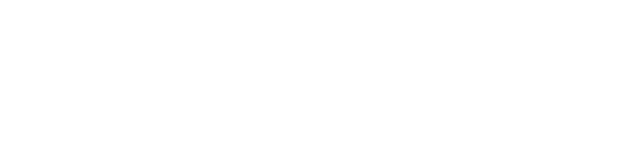
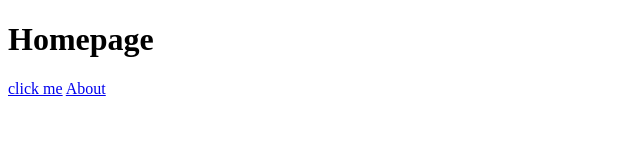
Before and after one commit to krzysztof-grabara/git_test, a plain HTML site: page index.html in a window 1280 px wide. Shown: the whole page, without its empty margins (0-640 px from the left). Drawn offline with Linux system fonts and the light colour scheme.

Commit message:
Add about.html

```diff
--- a/index.html
+++ b/index.html
@@ -4,4 +4,12 @@
         <meta charset="utf-8">
         <link rel="stylesheet" href="">
     </head>
+    <body>
+        <body>
+            <h1>Homepage</h1>
+              <a href="https://www.theodinproject.com/about">click me</a>
+
+              <a href="/pages/about.html">About</a>
+          </body>
+    </body>
 </html>
```
Also changed, not shown: pages/about.html (added, +11 -0 lines).
